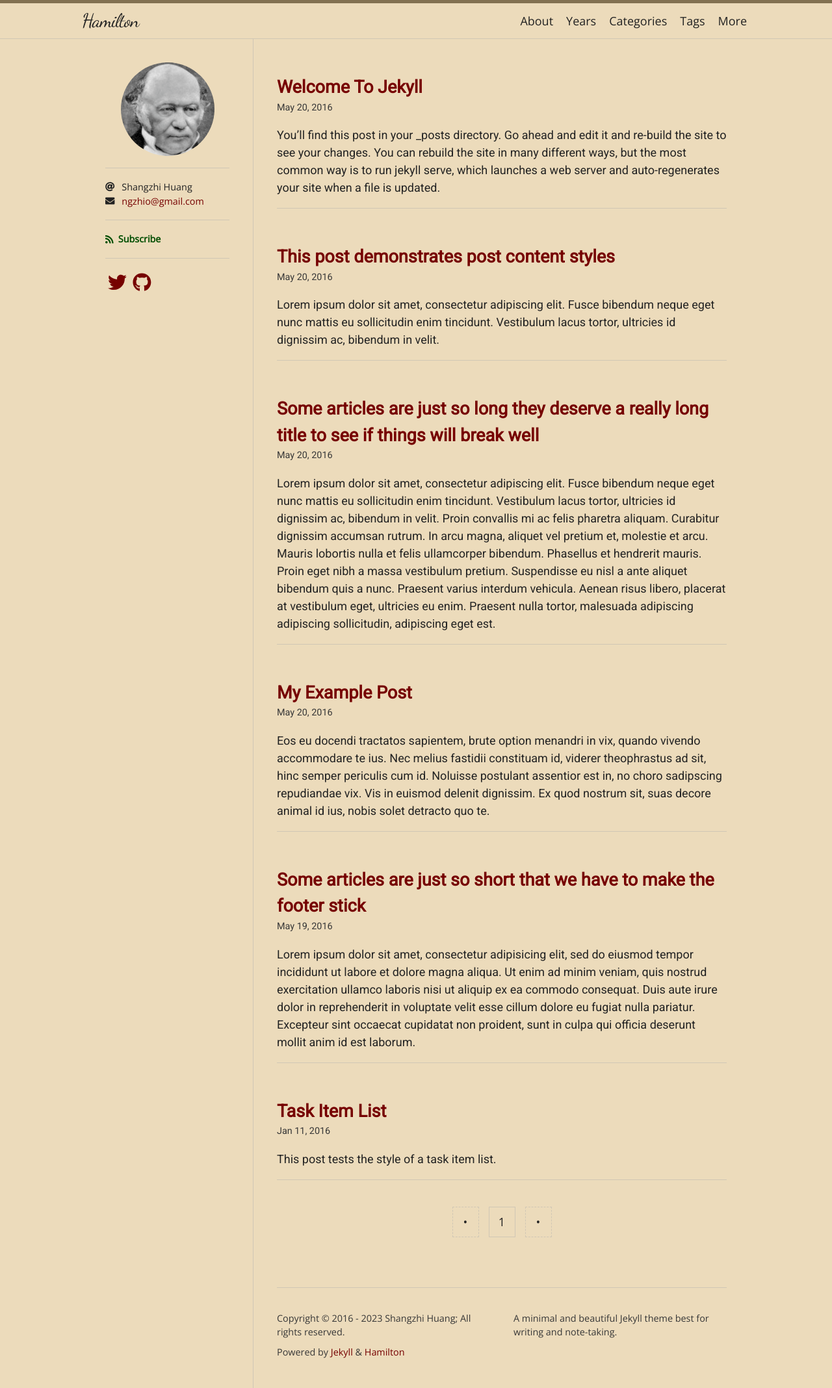
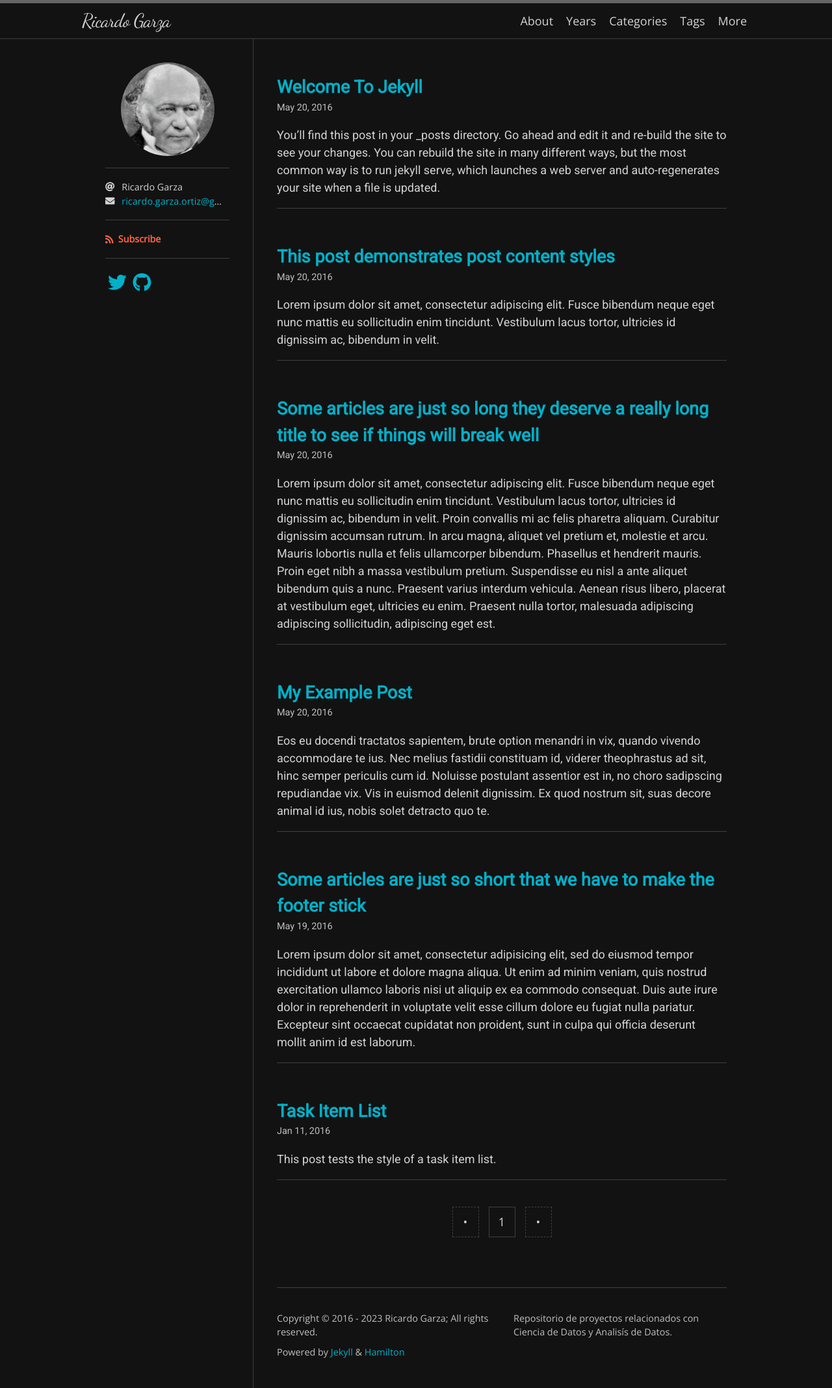
Before and after one commit to ricardogarzaortiz/PORTAFOLI_2, a Jekyll site: the page built from index.html, in a window 1280 px wide. Shown: the whole page at 65% size. Built offline with Jekyll 4.4.1, drawn with Linux system fonts in a browser that asks for light colours; nearby versions of some CDN libraries; some web fonts are replaced; the list of posts is cut into pages by our own code.

Commit message:
Update _config.yml
nombre y skin

```diff
--- a/_config.yml
+++ b/_config.yml
@@ -1,8 +1,8 @@
-title: Hamilton
-description: A minimal and beautiful Jekyll theme best for writing and note-taking.
-author: Shangzhi Huang
+title: Ricardo Garza
+description: Repositorio de proyectos relacionados con Ciencia de Datos y Analisís de Datos.
+author: Ricardo Garza
 avatar: /logo.png
-email: ngzhio@gmail.com
+email: ricardo.garza.ortiz@gmail.com
 
 plugins:
   - jekyll-seo-tag
@@ -42,4 +42,4 @@ social:
 google_site_verification: u4WXQl0Eu66rsQo2kRdCNx
 lang: en
 
-skin: sunrise
+skin: midnight
```
